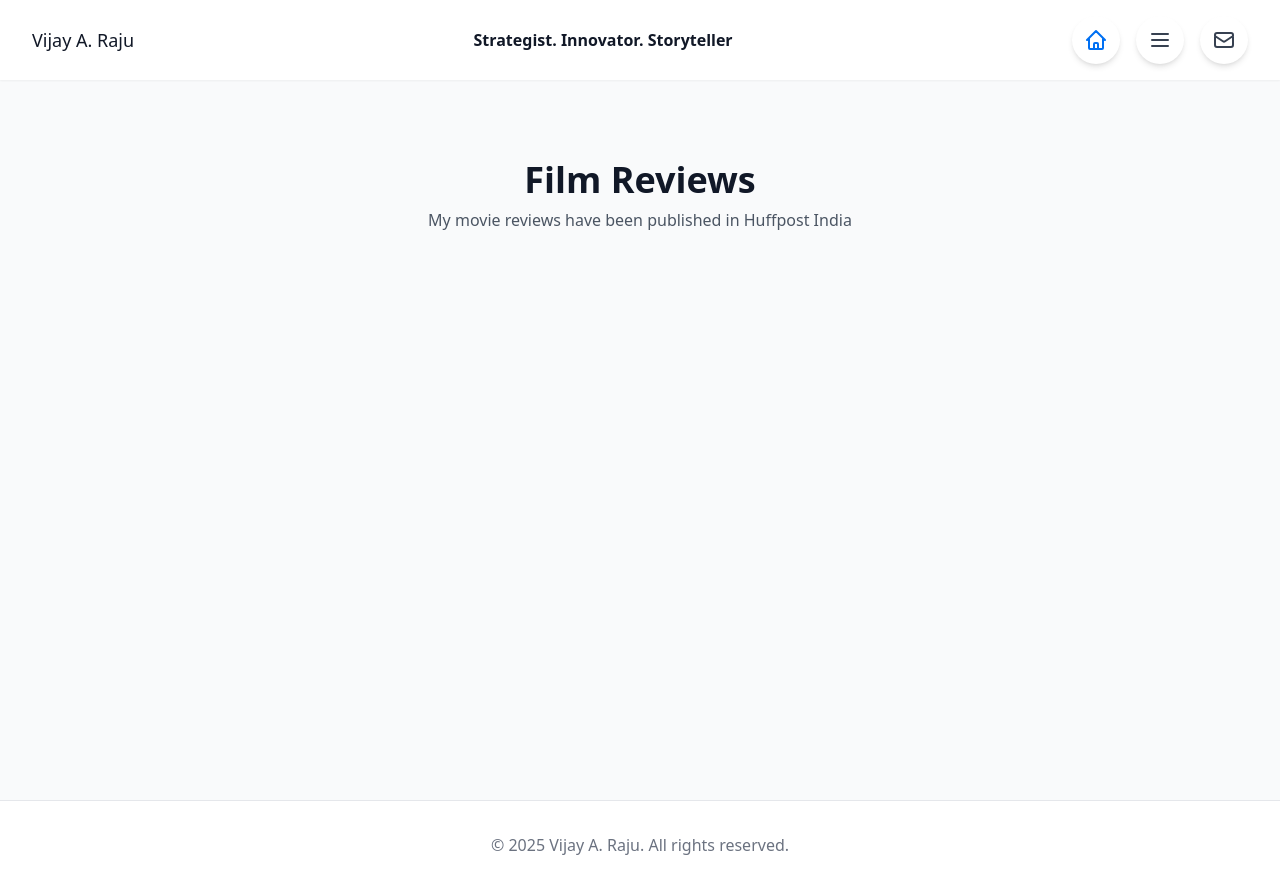
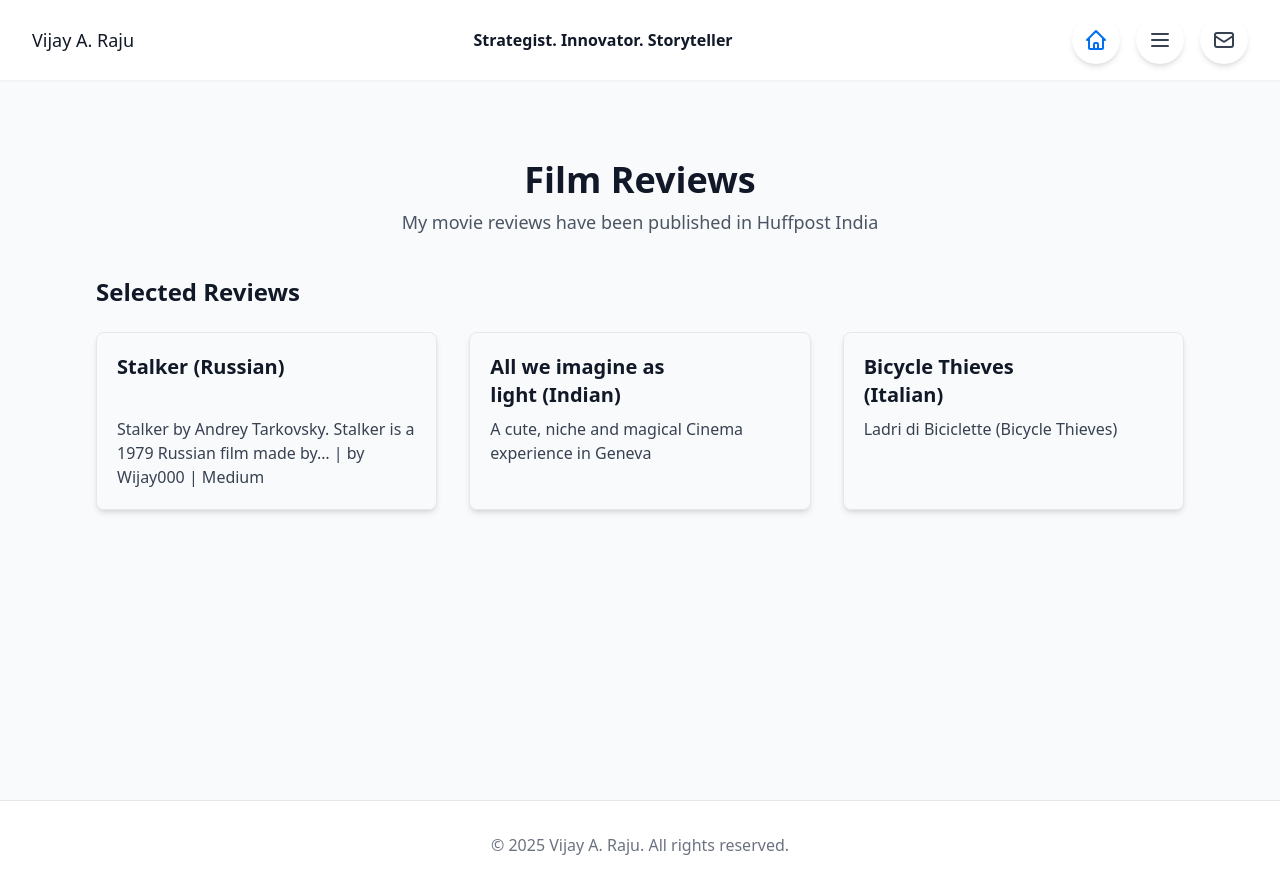
Before and after one commit to Wijay000/draft, a Next.js app: page /film-reviews in a window 1280 px wide. Built offline with nearby package versions, Linux system fonts and the light colour scheme.

Commit message:
film: use insights layout for Film Reviews and add selected reviews

```diff
--- a/pages/film-reviews.js
+++ b/pages/film-reviews.js
@@ -1,12 +1,47 @@
 import { motion } from 'framer-motion'
+import reviewsData from '../data/reviews.json'
 
 export default function FilmReviews() {
+  // Explicit list and order of reviews to display on this page
+  const focusedTitles = [
+    'Stalker (Russian)',
+    'All we imagine as light (Indian)',
+    'Bicycle Thieves (Italian)'
+  ]
+
+  const posts = focusedTitles.map((t) => reviewsData.find((r) => r.title === t)).filter(Boolean)
+
   return (
-    <div className="max-w-5xl mx-auto px-4 sm:px-6 lg:px-8 py-12 sm:py-16">
-      <motion.div initial={{ opacity: 0, y: 10 }} animate={{ opacity: 1, y: 0 }} className="text-center mb-8">
-        <h1 className="text-3xl sm:text-4xl font-bold text-gray-900">Film Reviews</h1>
-        <p className="text-gray-600 mt-2">My movie reviews have been published in Huffpost India</p>
+    <div className="max-w-6xl mx-auto px-4 sm:px-6 lg:px-8 py-12 sm:py-16">
+      <motion.div initial={{ opacity: 0, y: 10 }} animate={{ opacity: 1, y: 0 }} className="text-center mb-10">
+        <h1 className="text-3xl sm:text-4xl font-bold text-gray-900 mb-2">Film Reviews</h1>
+        <p className="text-base sm:text-lg text-gray-600">My movie reviews have been published in Huffpost India</p>
       </motion.div>
+
+      <section>
+        <h2 className="text-2xl font-bold text-gray-900 mb-6">Selected Reviews</h2>
+        <div className="grid grid-cols-1 sm:grid-cols-2 lg:grid-cols-3 gap-5 sm:gap-6 lg:gap-8">
+          {posts.map((post) => (
+            <a
+              key={post.title}
+              href={post.url}
+              target="_blank"
+              rel="noopener noreferrer"
+              className="block group rounded-lg border border-gray-200 p-5 shadow-md hover:shadow-xl transition-all"
+            >
+              <h3 className="text-lg sm:text-xl font-semibold text-gray-900 group-hover:text-[#b80a2c] transition-colors leading-snug line-clamp-2 min-h-[3.5rem] max-w-[18ch]">
+                {post.title}
+              </h3>
+              {post.date && (
+                <p className="text-xs sm:text-sm text-gray-500 mt-1">{post.date}</p>
+              )}
+              {post.description && (
+                <p className="text-gray-700 text-sm sm:text-base mt-2 line-clamp-3">{post.description}</p>
+              )}
+            </a>
+          ))}
+        </div>
+      </section>
     </div>
   )
 }
```
